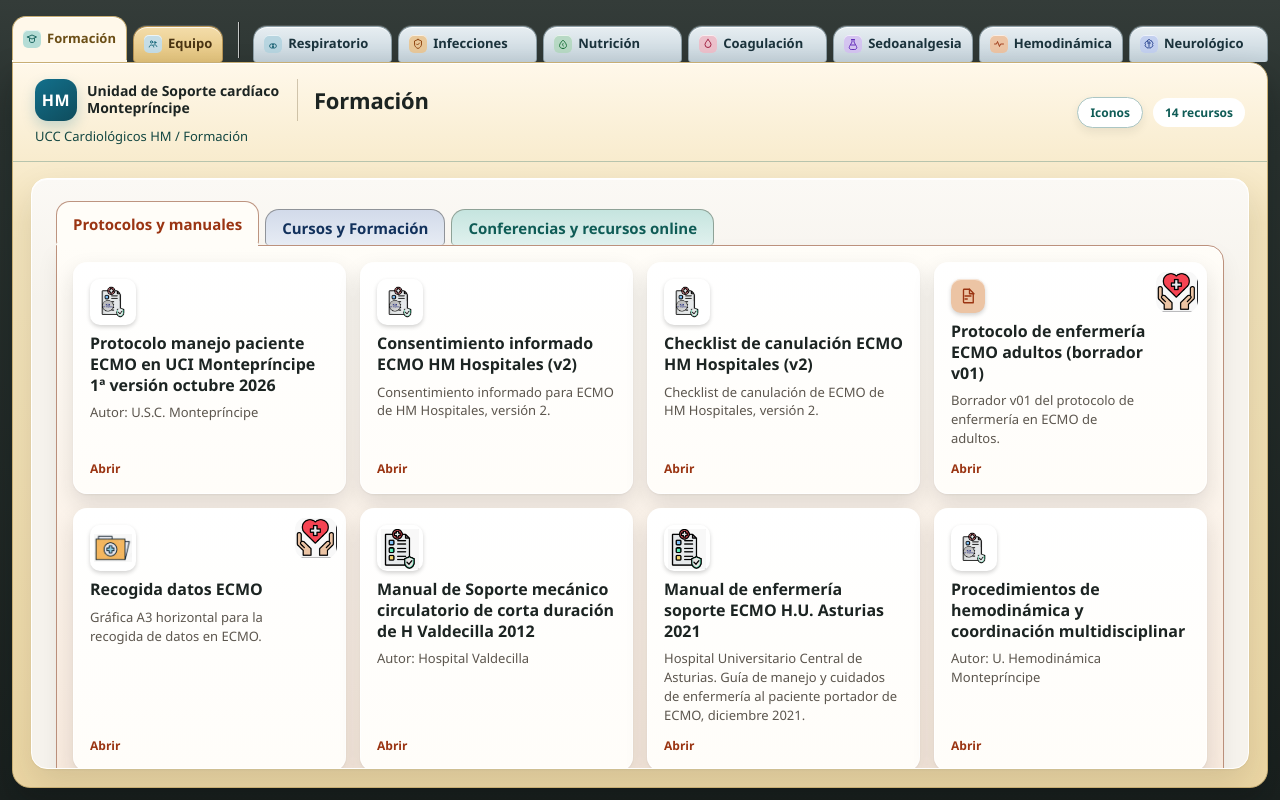
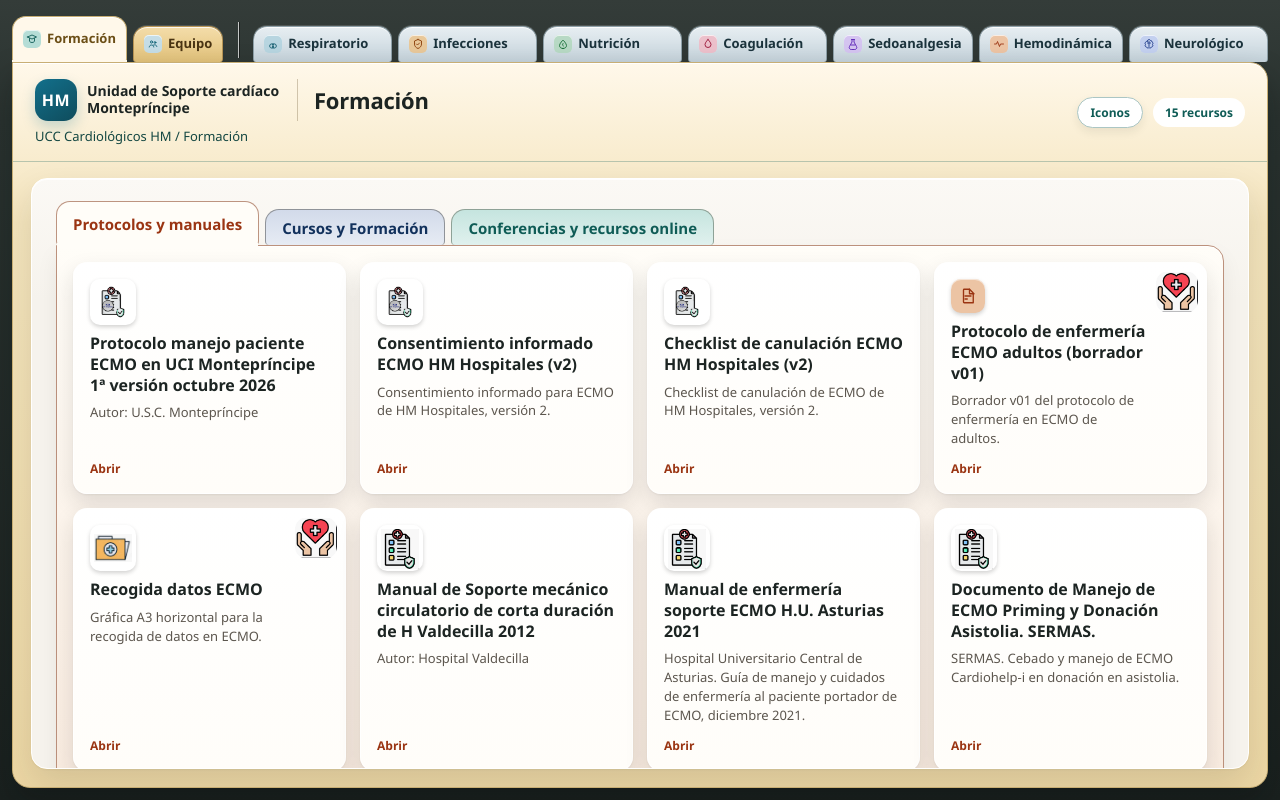
Before and after one commit to jrodagu-star/UCCC, a plain HTML site: page app/index.html in a window 1280 px wide. Drawn offline with Linux system fonts and the light colour scheme.

Commit message:
Añade el documento SERMAS de priming y donación en asistolia.
Queda en Protocolos y manuales con el icono de manual externo.

Co-authored-by: jrodagu-star <jrodagu-star@users.noreply.github.com>

```diff
--- a/app/app.js
+++ b/app/app.js
@@ -521,6 +521,22 @@ const SECTIONS = [
             title: 'Manual de enfermería soporte ECMO H.U. Asturias 2021',
             description: 'Hospital Universitario Central de Asturias. Guía de manejo y cuidados de enfermería al paciente portador de ECMO, diciembre 2021.',
             path: '../assets/formacion/asturias/manual-enfermeria-soporte-ecmo-hu-asturias-2021.pdf',
+            ext: '.pdf'
+          }
+        ]
+      },
+      {
+        id: 'manual-sermas-ecmo-priming',
+        group: 'protocolos',
+        title: 'Documento de Manejo de ECMO Priming y Donación Asistolia. SERMAS.',
+        description: 'SERMAS. Cebado y manejo de ECMO Cardiohelp-i en donación en asistolia.',
+        icon: '../assets/formacion/valdecilla/icono-manual-soporte-mecanico.png',
+        parts: [
+          {
+            id: 'documento',
+            title: 'Documento de Manejo de ECMO Priming y Donación Asistolia. SERMAS.',
+            description: 'SERMAS. Cebado y manejo de ECMO Cardiohelp-i en donación en asistolia.',
+            path: '../assets/formacion/sermas/documento-manejo-ecmo-priming-donacion-asistolia-sermas.pdf',
             ext: '.pdf'
           }
         ]
--- a/app/index.html
+++ b/app/index.html
@@ -8,7 +8,7 @@
   <meta name="apple-mobile-web-app-title" content="UCC Cardiológicos HM">
   <title>Unidad Cuidados Críticos Cardiológicos HM</title>
   <link rel="manifest" href="manifest.webmanifest">
-  <link rel="stylesheet" href="styles.css?v=20261124d">
+  <link rel="stylesheet" href="styles.css?v=20261124e">
 </head>
 <body>
   <div class="layout">
@@ -66,12 +66,12 @@
               </table>
             </div>
           </div>
-          <p class="meta" id="pageMeta">14 recursos</p>
+          <p class="meta" id="pageMeta">15 recursos</p>
         </div>
       </header>
       <div class="viewer" id="viewer"></div>
     </main>
   </div>
-  <script src="app.js?v=20261124d"></script>
+  <script src="app.js?v=20261124e"></script>
 </body>
 </html>
```
Also changed, not shown: 1 other file.
